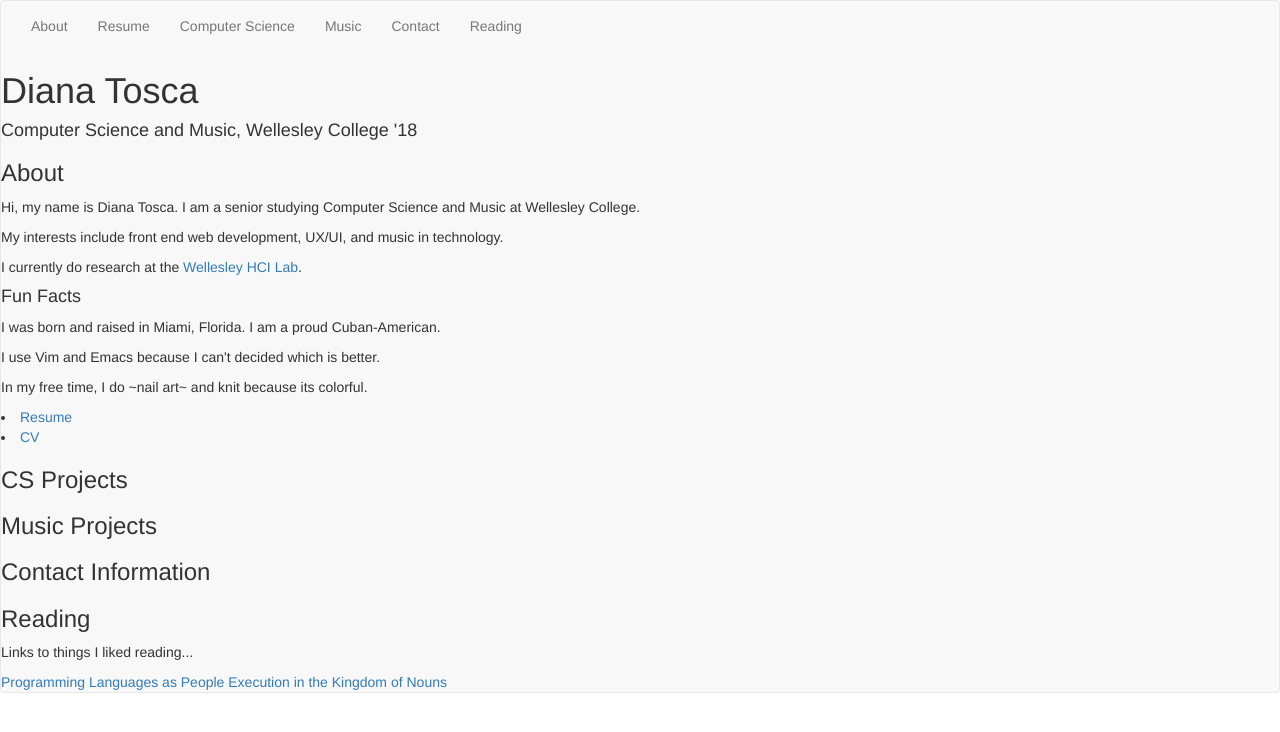
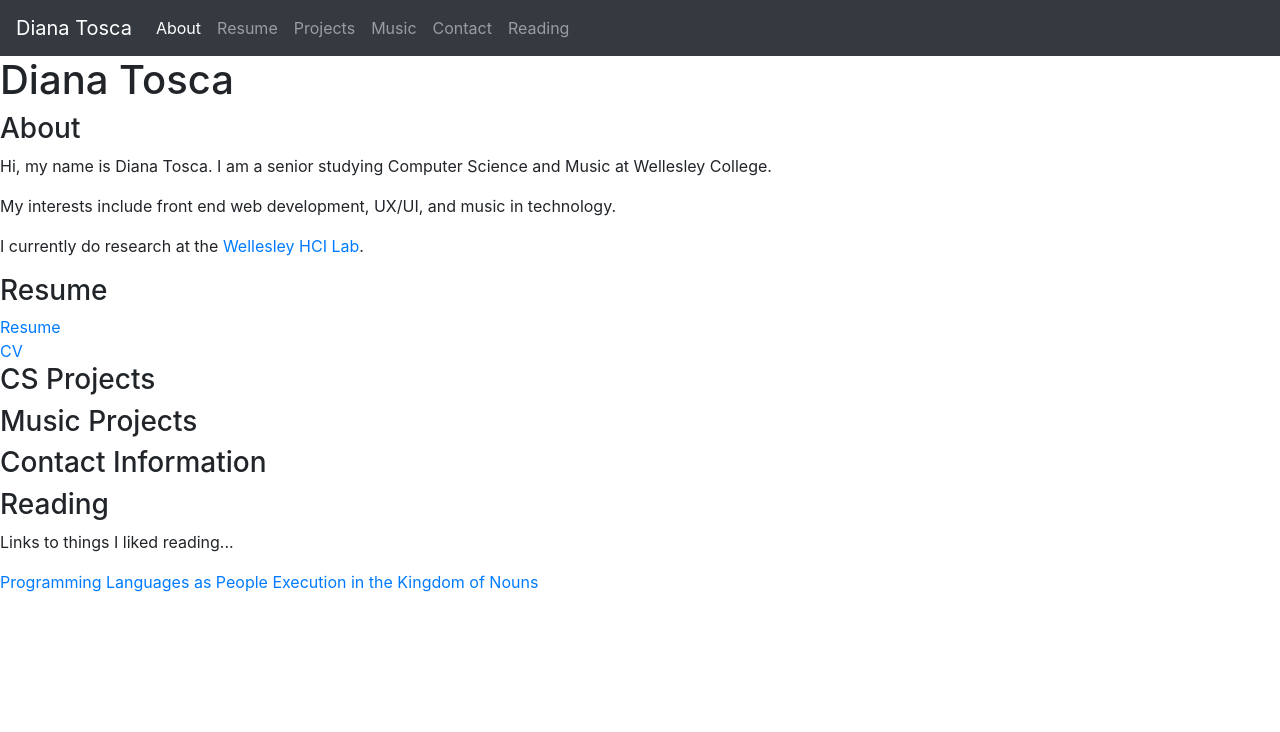
Before and after one commit to dtosca/dtosca.github.io, a plain HTML site: page index.html in a window 1280 px wide. Drawn offline with nearby package versions, Linux system fonts and the light colour scheme.

Commit message:
Updated navbar:

```diff
--- a/index.html
+++ b/index.html
@@ -4,24 +4,43 @@
   <head>
     <script src="https://ajax.googleapis.com/ajax/libs/jquery/1.11.2/jquery.min.js"></script>
     <script src="https://maxcdn.bootstrapcdn.com/bootstrap/3.3.2/js/bootstrap.min.js"></script>
-    <link href="https://maxcdn.bootstrapcdn.com/bootswatch/3.3.2/darkly/bootstrap.min.css" rel="stylesheet">
+    <link href="https://maxcdn.bootstrapcdn.com/bootswatch/3.3.2/cerulean/bootstrap.min.css" rel="stylesheet">
+    <script src="script.js"></script>
     <title>Diana Tosca</title>
   </head>
   <body>
     <!--Navbar-->
-    <nav class="navbar navbar-default">
-      <div class="container-fluid">
-        <ul class="nav navbar-nav">
-          <li><a href="#about">About</a></li>
-          <li><a href="#resume">Resume</a></li>
-          <li><a href="#cs">Computer Science</a></li>
-	  <li><a href="#music">Music</a></li>
-	  <li><a href="#contact">Contact</a></li>
-	  <li><a href="#links">Reading</a></li>
-        </ul>
-      </div>
-      <h1>Diana Tosca</h1>
-      <h4>Computer Science and Music, Wellesley College '18</h4>
+<nav class="navbar navbar-expand-lg navbar-dark bg-dark">
+  <a class="navbar-brand" href="https://dtosca.github.io">Diana Tosca</a>
+  <button class="navbar-toggler" type="button" data-toggle="collapse" data-target="#navbarColor02" aria-controls="navbarColor02" aria-expanded="false" aria-label="Toggle navigation" style="">
+    <span class="navbar-toggler-icon"></span>
+  </button>
+
+  <div class="collapse navbar-collapse" id="navbarColor02">
+    <ul class="navbar-nav mr-auto">
+      <li class="nav-item active">
+        <a class="nav-link" href="#about">About<span class="sr-only">(current)</span></a>
+      </li>
+      <li class="nav-item">
+        <a class="nav-link" href="#resume">Resume</a>
+      </li>
+      <li class="nav-item">
+        <a class="nav-link" href="#cs">Projects</a>
+      </li>
+      <li class="nav-item">
+        <a class="nav-link" href="#music">Music</a>
+      </li>
+   <li class="nav-item">
+        <a class="nav-link" href="#contact">Contact</a>
+      </li>
+<li class="nav-item">
+        <a class="nav-link" href="#links">Reading</a>
+      </li>
+    </ul>
+   </div>
+</nav>
+
+      <h1 text-align="center">Diana Tosca</h1>
 
       <!--Divs-->
       <div id="about">
@@ -29,16 +48,13 @@
         <p>Hi, my name is Diana Tosca. I am a senior studying Computer Science and Music at Wellesley College. </p>
         <p>My interests include front end web development, UX/UI, and music in technology.</p>
         <p>I currently do research at the <a href="cs.wellesley.edu/~hcilab">Wellesley HCI Lab</a>.</p>
-
-        <h4>Fun Facts</h4>
-        <p>I was born and raised in Miami, Florida. I am a proud Cuban-American.</p>
-        <p>I use Vim and Emacs because I can't decided which is better.</p>
-        <p>In my free time, I do ~nail art~ and knit because its colorful.</p>
-      </div>
+     </div>
 
       <div id="resume">
-	<li><a href="https://drive.google.com/file/d/0B3c5HhcypglpNG9vWUN2Qmp3NjA/view?usp=sharing">Resume</a></li>
-	<li><a href="https://drive.google.com/file/d/1EclY9gTx5RtFzSomYYTpECt0ocQrzzuV/view?usp=sharing">CV</a></li>
+	<h3>Resume</h3>
+	<a href="https://drive.google.com/file/d/0B3c5HhcypglpNG9vWUN2Qmp3NjA/view?usp=sharing">Resume</a>
+	<br>
+	<a href="https://drive.google.com/file/d/1EclY9gTx5RtFzSomYYTpECt0ocQrzzuV/view?usp=sharing">CV</a>
       </div>
 
       <div id="cs">
```
Also changed, not shown: README.md (deleted).
